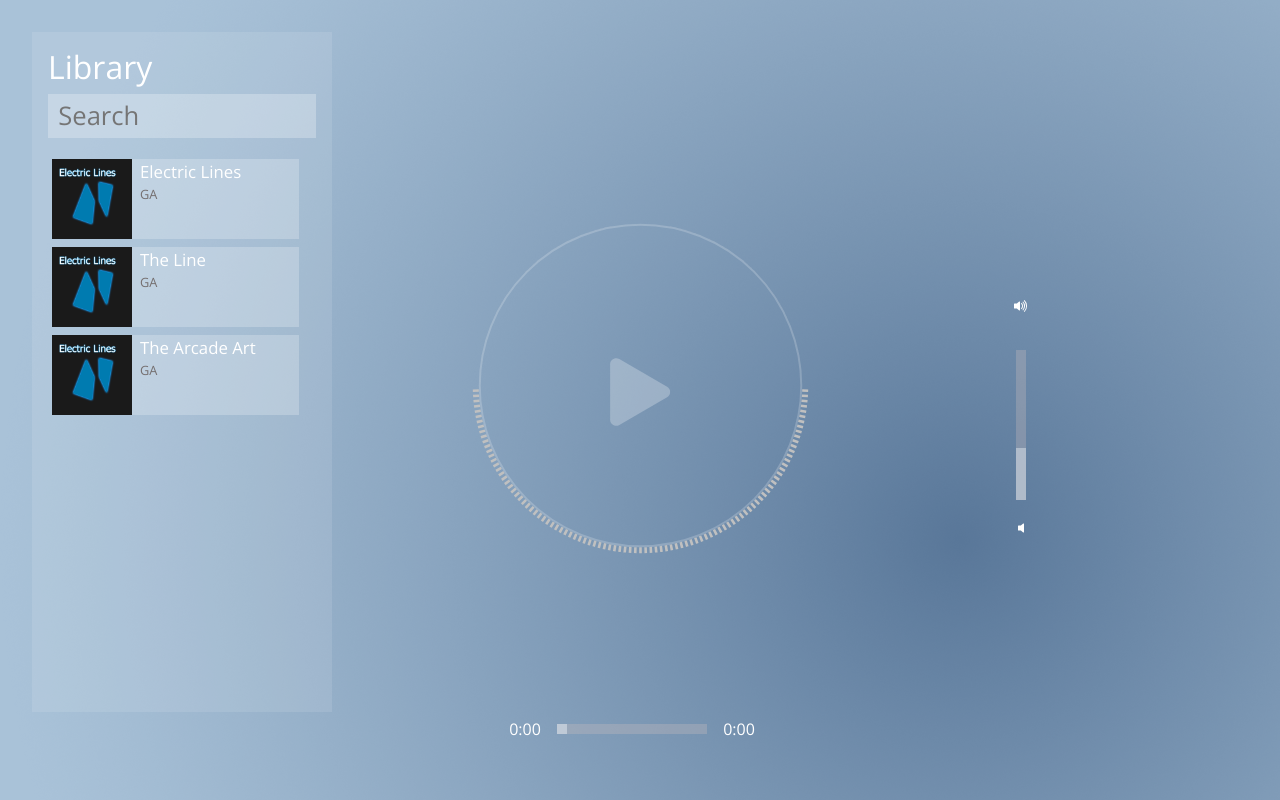
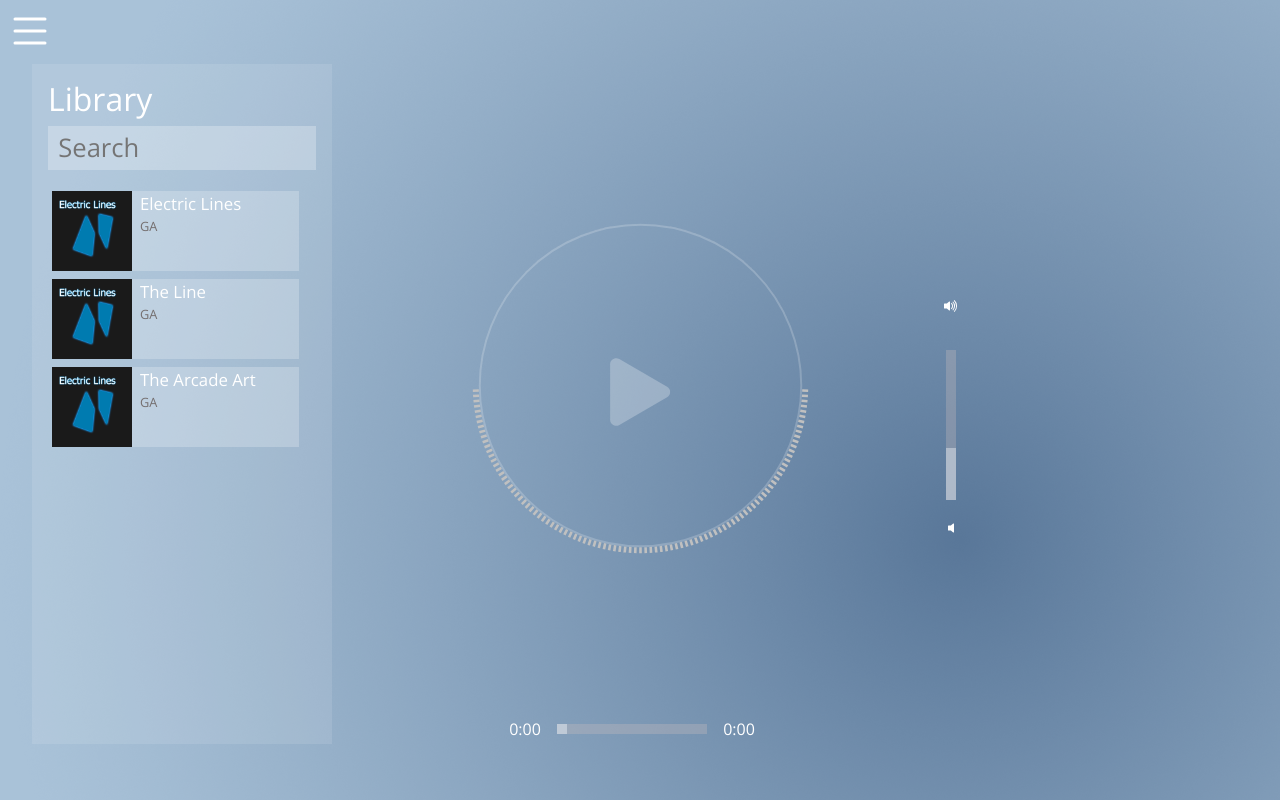
Before and after one commit to RegAse/music-player-visualizer, a React (Create React App) app: page / in a window 1280 px wide. Built offline with nearby package versions, Linux system fonts and the light colour scheme.

Commit message:
Cleaned up some code and added a toggle for the sidebar

```diff
--- a/package.json
+++ b/package.json
@@ -1,6 +1,7 @@
 {
   "name": "music-player-visualizer",
   "version": "0.1.0",
+  "homepage": ".",
   "private": true,
   "dependencies": {
     "@testing-library/jest-dom": "^5.16.5",
--- a/public/index.html
+++ b/public/index.html
@@ -1,5 +1,6 @@
 <!DOCTYPE html>
 <html lang="en">
+
 <head>
   <meta charset="utf-8" />
   <link rel="icon" href="./images/web-design-9-logo-1-x64.png" />
@@ -9,11 +10,18 @@
   <link rel="preconnect" href="https://fonts.googleapis.com">
   <link rel="preconnect" href="https://fonts.gstatic.com" crossorigin>
   <link href="https://fonts.googleapis.com/css2?family=Open+Sans&display=swap" rel="stylesheet">
-    <link href="https://cdn.jsdelivr.net/npm/bootstrap@5.2.1/dist/css/bootstrap.min.css" rel="stylesheet" integrity="sha384-iYQeCzEYFbKjA/T2uDLTpkwGzCiq6soy8tYaI1GyVh/UjpbCx/TYkiZhlZB6+fzT" crossorigin="anonymous">
+  <link href="https://cdn.jsdelivr.net/npm/bootstrap@5.2.2/dist/css/bootstrap.min.css" rel="stylesheet"
+    integrity="sha384-Zenh87qX5JnK2Jl0vWa8Ck2rdkQ2Bzep5IDxbcnCeuOxjzrPF/et3URy9Bv1WTRi" crossorigin="anonymous">
 </head>
+
 <body>
   <noscript>You need to enable JavaScript to run this app.</noscript>
   <div id="root"></div>
-    <script src="https://cdn.jsdelivr.net/npm/bootstrap@5.2.1/dist/js/bootstrap.bundle.min.js" integrity="sha384-u1OknCvxWvY5kfmNBILK2hRnQC3Pr17a+RTT6rIHI7NnikvbZlHgTPOOmMi466C8" crossorigin="anonymous"></script>
+
+  <script src="https://cdn.jsdelivr.net/npm/bootstrap@5.2.2/dist/js/bootstrap.bundle.min.js"
+    integrity="sha384-OERcA2EqjJCMA+/3y+gxIOqMEjwtxJY7qPCqsdltbNJuaOe923+mo//f6V8Qbsw3"
+    crossorigin="anonymous"></script>
+
 </body>
+
 </html>
--- a/src/App.css
+++ b/src/App.css
@@ -76,10 +76,12 @@ body {
   position: absolute;
   /* background-color: red; */
   color: white;
-  right: -20%;
+  right: -0%;
   top: 35%;
+  width: 30px;
   /* height: 100%; */
   /* width: 330px; */
+  z-index: 3;
 }
 .controls-volume {
   /* transform: rotate(90deg); */
@@ -104,11 +106,11 @@ body {
   /* background-color: rgba(255, 255, 255, 0.356); */
   position: absolute;
   left: 2em;
-  top: 2em;
+  top: 4em;
   padding: 1em;
   /* color: rgb(46, 46, 46); */
   color: white;
-
+  z-index: 3;
   /* box-shadow: rgba(255, 255, 255, 0.59) 0 0 20px; */
 }
 .library-search {
@@ -158,6 +160,15 @@ body {
   text-align: center;
 }
 /* Sidebar Styles end */
+.sidebar-expand {
+  color: white;
+  font-size: 3em;
+  position: absolute;
+  left: 6px;
+  top: -10px;
+  cursor: pointer;
+  z-index: 10;
+}
 
 /* Scrollbar for Chrome and other */
 ::-webkit-scrollbar {
--- a/src/App.js
+++ b/src/App.js
@@ -1,5 +1,5 @@
 import './App.css';
-import { BsFillPauseFill, BsFillPlayFill, BsFillVolumeUpFill, BsFillVolumeOffFill } from "react-icons/bs";
+import { BsFillPauseFill, BsFillPlayFill, BsFillVolumeUpFill, BsFillVolumeOffFill, BsList } from "react-icons/bs";
 import { Visualizer } from './components/Visualizer';
 import { data } from "./data/LibraryData";
 import { useEffect, useState } from 'react';
@@ -17,6 +17,7 @@ function App() {
   let songs = data["songs"];
   // let visualizer;// The problem is this should only be created once...
 
+  const [showSidebar, setShowSidebar] = useState(true);
   const [currentSong, setCurrentSong] = useState();
   const [isPlaying, setIsPlaying] = useState(false);
   const [volume, setVolume] = useState(30);// range 0 to 100
@@ -26,9 +27,9 @@ function App() {
 
   const filteredSongs = songs.filter(
     song => {
-      return(
+      return (
         song.title.toLowerCase()
-        .includes(search.toLowerCase())
+          .includes(search.toLowerCase())
       );
     }
   );
@@ -88,10 +89,17 @@ function App() {
   }
 
   return (
-    <div className="App">
-      <div className='sidebar-left'>
+    <div className='App'>
+      <a className='sidebar-expand' onClick={() => setShowSidebar(!showSidebar) }><BsList></BsList></a>
+      {/* <div class="collapse" id="collapseExample">
+        <div class="card card-body">
+          Some placeholder content for the collapse component. This panel is hidden by default but revealed when the user activates the relevant trigger.
+        </div>
+      </div> */}
+      {showSidebar ?
+      <div className='sidebar-left' id='collapseExample'>
         <h2>Library</h2>
-        <input className='library-search' placeholder='Search' type="text" onChange={handleSearch} />
+        <input className='library-search' placeholder='Search' type='text' onChange={handleSearch} />
         <div className='library-list'>
           {
             filteredSongs.map(song => (
@@ -107,6 +115,8 @@ function App() {
           {filteredSongs.length ? "" : "No Songs found: '" + search + "'"}
         </div>
       </div>
+      : ""
+      }
       <div className='container'>
         <div className='screen-center'>
           <div className='col-md-7'>
--- a/src/components/Visualizer.js
+++ b/src/components/Visualizer.js
@@ -4,8 +4,6 @@ export function Visualizer() {
     let canvas = document.getElementById("main-visuals");
     canvas.width = document.getElementById("canvas-container").clientWidth;
     canvas.height = canvas.width;
-    // canvas.width = 800;
-    // canvas.height = 800;
     let ctx = canvas.getContext("2d");
     let audioContext;
     let src = null;
@@ -13,14 +11,12 @@ export function Visualizer() {
     let bufferLength = 0;
     let dataArray = null;
     let animationContext;
-    console.log("THIS SHOULD NEVER RUN TWICE");
 
     // Render First frame
     circleVisualizer(ctx, canvas.width, canvas.height, [], 0);
 
     function setVolume(volume) {
         audio = document.getElementById("audio");
-        console.log("Set Volume to: " + volume);
         audio.volume = volume;
     }
 
@@ -30,9 +26,7 @@ export function Visualizer() {
     }
 
     function onChange() {
-        console.log("CREATE NEW");
         if(!audioContext) {
-            console.log("CREATE NEW CONTEXT");
             audioContext = new AudioContext();
         }
 
@@ -45,17 +39,11 @@ export function Visualizer() {
             src.disconnect();
             analyser.disconnect();
         }
-        // audioContext.close();
-        // audioContext = new AudioContext();
 
         if(dataArray == null) {
             src = audioContext.createMediaElementSource(audio);
         }
         audio.load();
-        audio.volume = 0.1;
-
-        // // var context = new AudioContext();
-        // src = audioContext.createMediaElementSource(audio);
         analyser = audioContext.createAnalyser();
         src.connect(analyser);
         analyser.connect(audioContext.destination);
```
Lines whose indentation alone changed are shown as unchanged.
